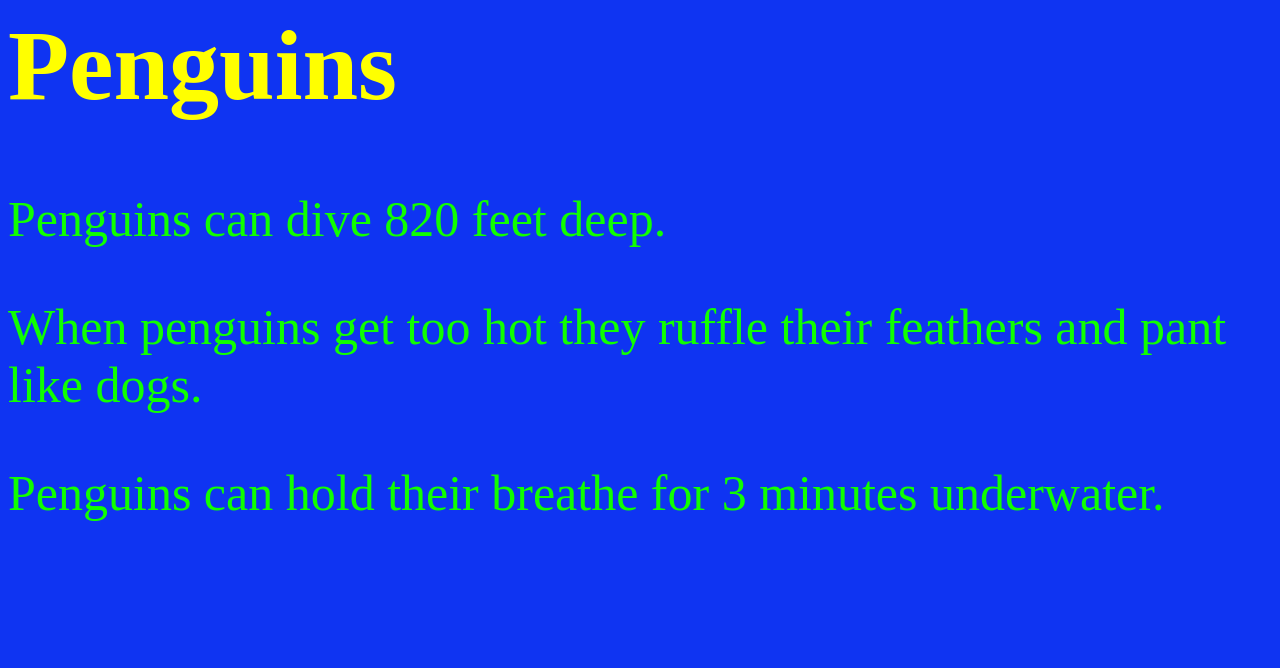
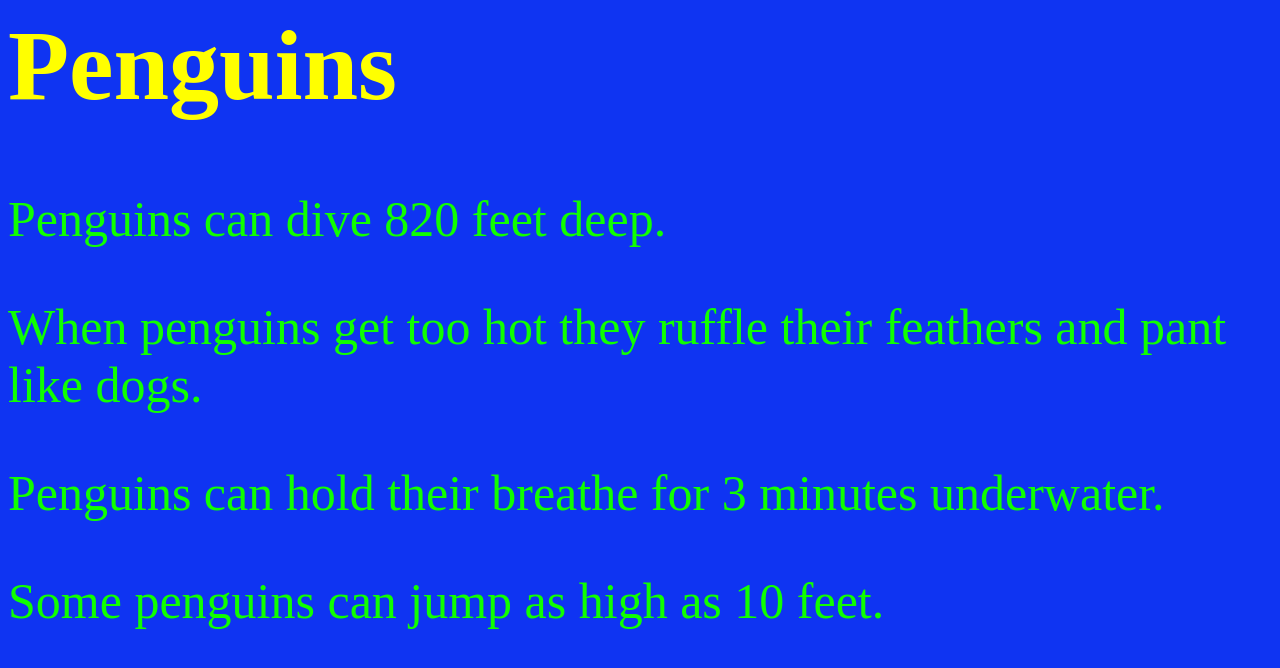
Before and after one commit to moon07/penguins, a plain HTML site: page index.html in a window 1280 px wide. Drawn offline with Linux system fonts and the light colour scheme.

Commit message:
penguin changes

```diff
--- a/index.html
+++ b/index.html
@@ -3,7 +3,6 @@
 		<style>
 			body {
 				background: rgb(15, 52, 242);
-
 			}
 			h1 {
 				font-size:100px;
@@ -17,12 +16,12 @@
 	</head>
 
 	<body>
-
 		<h1>Penguins</h1>
-
 		<p>Penguins can dive 820 feet deep.</p>
 		<p>When penguins get too hot they ruffle their feathers and pant like dogs.</p>
-<p>Penguins can hold their breathe for 3 minutes underwater.</p>
+		<p>Penguins can hold their breathe for 3 minutes underwater.</p>
+		<p>Some penguins can jump as high as 10 feet.</p>
+
 	</body>
 
 </html>
```
